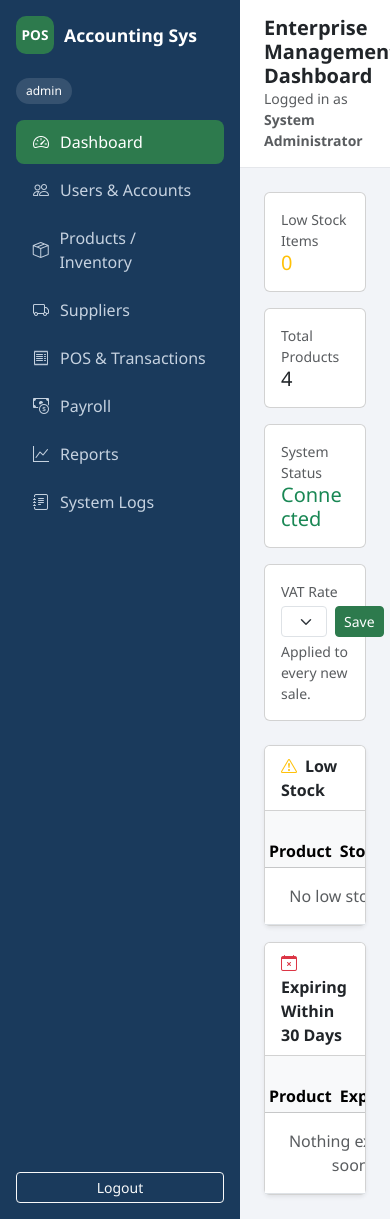
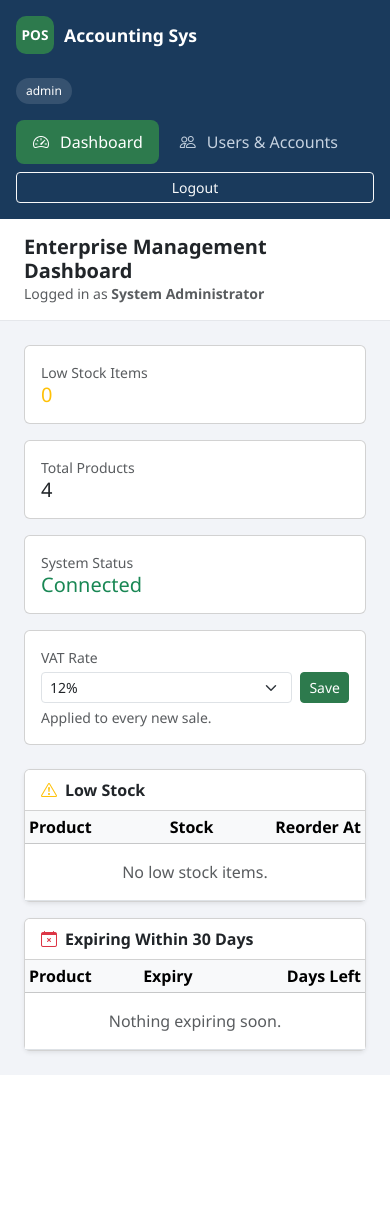
Before and after one commit to Confidense69/POS_System, a PHP site: page /pos/pages/admin-dashboard.php in a window 390 px wide. After the commit the page ends 1075 px from the top, so only its background shows below. Run offline with PHP 8.4, Linux system fonts and the light colour scheme; a user stored in the database is signed in; data comes from the database, SQL or seed files in the repository; data that the repository does not hold is empty.

Commit message:
Make the dashboard layout responsive on small screens

```diff
--- a/css/style.css
+++ b/css/style.css
@@ -167,3 +167,28 @@ body {
     display: none !important;
   }
 }
+
+/* Stack the sidebar above the content on narrow screens. */
+@media (max-width: 768px) {
+  .dashboard-body > .d-flex {
+    flex-direction: column;
+  }
+  .sidebar {
+    width: 100%;
+    min-height: auto;
+  }
+  .sidebar .nav {
+    flex-direction: row !important;
+    flex-wrap: nowrap;
+    overflow-x: auto;
+  }
+  .sidebar .nav-link {
+    white-space: nowrap;
+  }
+  .sidebar .mt-auto {
+    margin-top: 0.5rem !important;
+  }
+  .main-content {
+    width: 100%;
+  }
+}
--- a/pages/manager-dashboard.php
+++ b/pages/manager-dashboard.php
@@ -97,6 +97,7 @@ if (!in_array($role, $allowed_roles, true)){
             <div class="card">
               <div class="card-header bg-white fw-semibold">Recent Transactions</div>
               <div class="card-body p-0">
+                <div class="table-responsive">
                   <table class="table table-hover mb-0">
                     <thead class="table-light">
                       <tr>
@@ -111,6 +112,7 @@ if (!in_array($role, $allowed_roles, true)){
                       <tr><td colspan="5" class="text-center text-muted py-4">No transactions recorded yet.</td></tr>
                     </tbody>
                   </table>
+                </div>
               </div>
             </div>
           </div>
```
Lines whose indentation alone changed are shown as unchanged.
